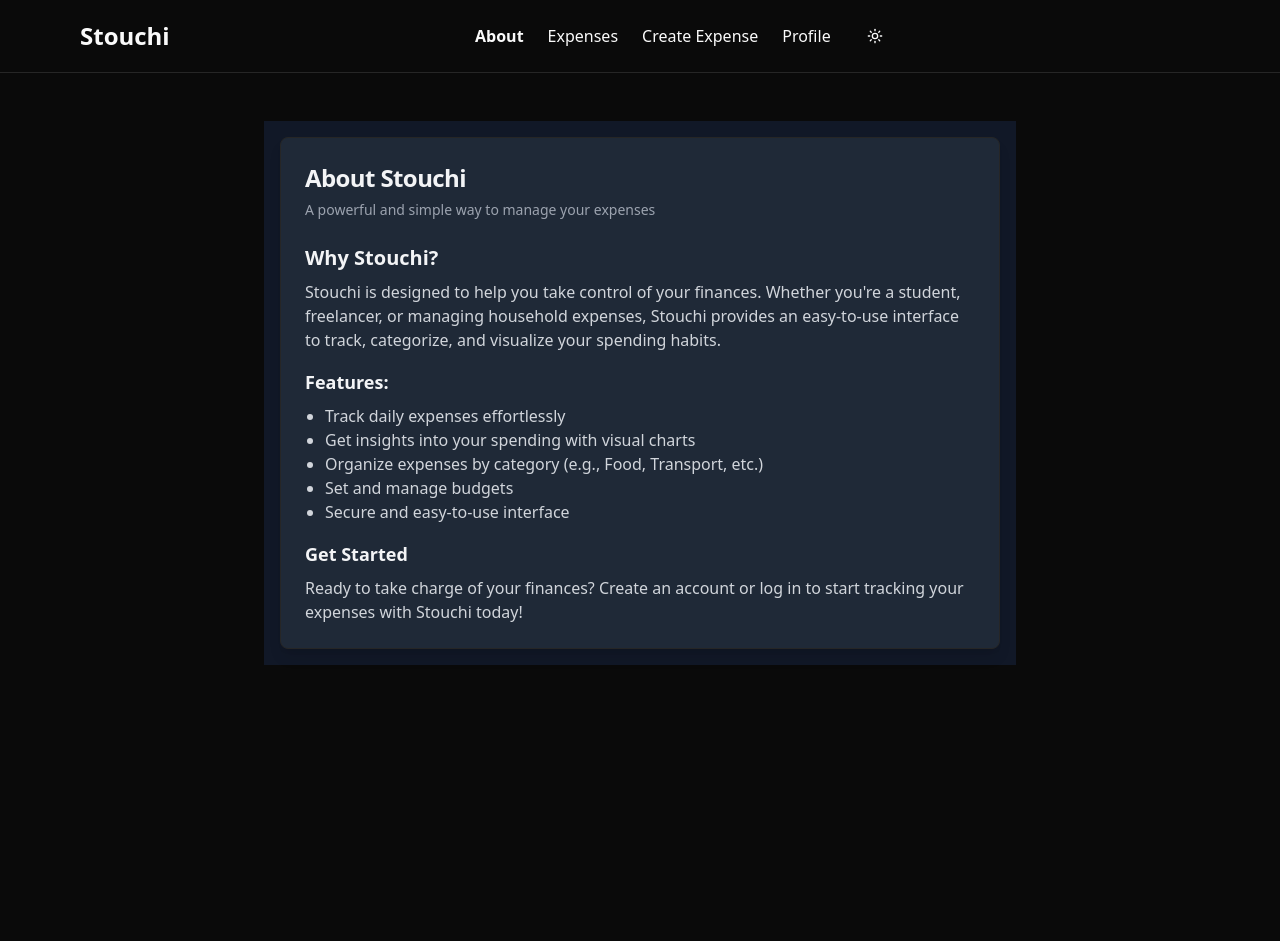
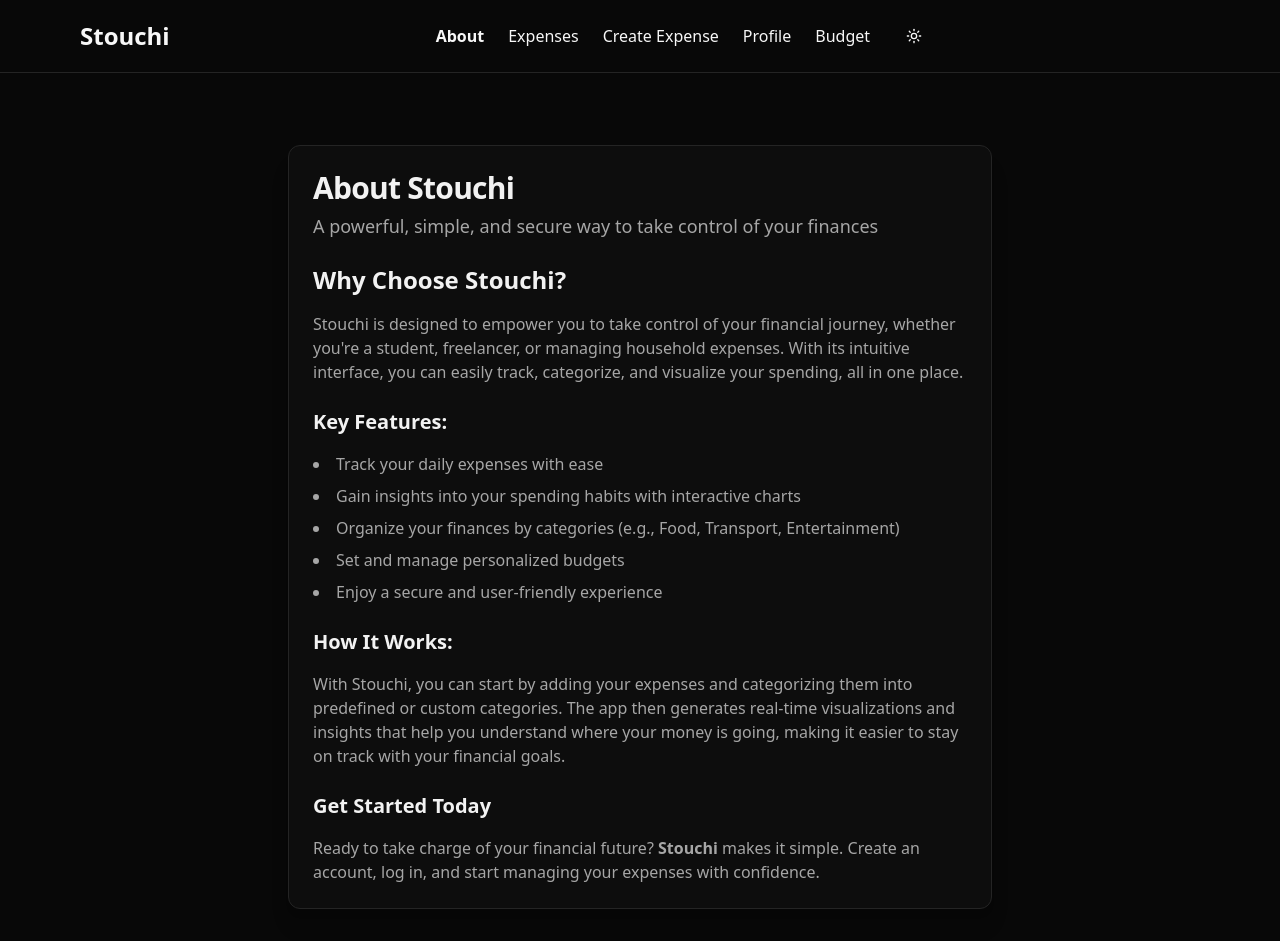
Before and after one commit to KhalidRouissi1/Stouchi, a React (Vite) app in the folder frontend/: page /about in a window 1280 px wide. Before the commit the page ends 800 px from the top, so only its background shows below. Built offline with nearby package versions, Linux system fonts and the light colour scheme; what hono would draw is missing.

Commit message:
Add expense budget fix design & add pro dashboard

```diff
--- a/frontend/package.json
+++ b/frontend/package.json
@@ -15,6 +15,7 @@
     "@radix-ui/react-progress": "^1.1.0",
     "@radix-ui/react-select": "^2.1.2",
     "@radix-ui/react-slot": "^1.1.0",
+    "@radix-ui/react-tabs": "^1.1.1",
     "@tanstack/react-form": "^0.36.0",
     "@tanstack/react-query": "^5.60.5",
     "@tanstack/react-router": "^1.82.1",
@@ -24,6 +25,7 @@
     "@types/canvas-confetti": "^1.6.4",
     "add": "^2.0.6",
     "canvas-confetti": "^1.9.3",
+    "card": "^2.5.4",
     "class-variance-authority": "^0.7.0",
     "clsx": "^2.1.1",
     "date-fns": "^4.1.0",
@@ -37,6 +39,7 @@
     "recharts": "^2.13.3",
     "shadcn": "^2.1.6",
     "sonner": "^1.7.0",
+    "tabs": "^0.2.0",
     "tailwind-merge": "^2.5.4",
     "tailwindcss": "^3.4.15",
     "tailwindcss-animate": "^1.0.7"
--- a/frontend/src/index.css
+++ b/frontend/src/index.css
@@ -1,65 +1,69 @@
 @tailwind base;
 @tailwind components;
 @tailwind utilities;
+
 @layer base {
   :root {
     --background: 0 0% 100%;
-    --foreground: 0 0% 3.9%;
+    --foreground: 0 0% 9%;
     --card: 0 0% 100%;
-    --card-foreground: 0 0% 3.9%;
+    --card-foreground: 0 0% 9%;
     --popover: 0 0% 100%;
-    --popover-foreground: 0 0% 3.9%;
-    --primary: 0 0% 9%;
+    --popover-foreground: 0 0% 9%;
+    --primary: 12 76% 41%;
     --primary-foreground: 0 0% 98%;
-    --secondary: 0 0% 96.1%;
+    --secondary: 0 0% 96%;
     --secondary-foreground: 0 0% 9%;
-    --muted: 0 0% 96.1%;
-    --muted-foreground: 0 0% 45.1%;
-    --accent: 0 0% 96.1%;
-    --accent-foreground: 0 0% 9%;
+    --muted: 0 0% 96%;
+    --muted-foreground: 0 0% 60%;
+    --accent: 12 76% 41%;
+    --accent-foreground: 0 0% 95%;
     --destructive: 0 84.2% 60.2%;
     --destructive-foreground: 0 0% 98%;
-    --border: 0 0% 89.8%;
-    --input: 0 0% 89.8%;
-    --ring: 0 0% 3.9%;
+    --border: 0 0% 89%;
+    --input: 0 0% 95%;
+    --ring: 0 0% 40%;
     --chart-1: 12 76% 61%;
-    --chart-2: 173 58% 39%;
-    --chart-3: 197 37% 24%;
+    --chart-2: 197 37% 24%;
+    --chart-3: 30 80% 55%;
     --chart-4: 43 74% 66%;
-    --chart-5: 27 87% 67%;
+    --chart-5: 340 75% 55%;
     --radius: 0.5rem;
   }
+
   .dark {
-    --background: 0 0% 3.9%;
-    --foreground: 0 0% 98%;
-    --card: 0 0% 3.9%;
-    --card-foreground: 0 0% 98%;
-    --popover: 0 0% 3.9%;
-    --popover-foreground: 0 0% 98%;
-    --primary: 0 0% 98%;
-    --primary-foreground: 0 0% 9%;
-    --secondary: 0 0% 14.9%;
-    --secondary-foreground: 0 0% 98%;
-    --muted: 0 0% 14.9%;
-    --muted-foreground: 0 0% 63.9%;
-    --accent: 0 0% 14.9%;
-    --accent-foreground: 0 0% 98%;
+    --background: 0 0% 3%;
+    --foreground: 0 0% 97%;
+    --card: 0 0% 5%;
+    --card-foreground: 0 0% 97%;
+    --popover: 0 0% 7%;
+    --popover-foreground: 0 0% 90%;
+    --primary: 12 76% 41%;
+    --primary-foreground: 0 0% 95%;
+    --secondary: 0 0% 12%;
+    --secondary-foreground: 0 0% 95%;
+    --muted: 0 0% 10%;
+    --muted-foreground: 0 0% 65%;
+    --accent: 12 76% 41%;
+    --accent-foreground: 0 0% 95%;
     --destructive: 0 62.8% 30.6%;
     --destructive-foreground: 0 0% 98%;
-    --border: 0 0% 14.9%;
-    --input: 0 0% 14.9%;
-    --ring: 0 0% 83.1%;
-    --chart-1: 220 70% 50%;
-    --chart-2: 160 60% 45%;
+    --border: 0 0% 14%;
+    --input: 0 0% 10%;
+    --ring: 0 0% 70%;
+    --chart-1: 12 76% 61%;
+    --chart-2: 197 37% 24%;
     --chart-3: 30 80% 55%;
-    --chart-4: 280 65% 60%;
+    --chart-4: 43 74% 66%;
     --chart-5: 340 75% 55%;
   }
 }
+
 @layer base {
   * {
     @apply border-border;
   }
+
   body {
     @apply bg-background text-foreground;
   }
--- a/frontend/src/routes/__root.tsx
+++ b/frontend/src/routes/__root.tsx
@@ -63,6 +63,9 @@ function NavBar({
         <Link to="/profile" className="[&.active]:font-bold">
           Profile
         </Link>
+        <Link to="/budget" className="[&.active]:font-bold">
+          Budget
+        </Link>
         <Button variant="ghost" size="icon" onClick={toggleDarkMode}>
           {isDark ? (
             <Sun className="h-[1.2rem] w-[1.2rem]" />
--- a/frontend/src/routes/_authenticated/expenses.tsx
+++ b/frontend/src/routes/_authenticated/expenses.tsx
@@ -87,9 +87,9 @@ function Expenses() {
                     </TableCell>
                   </TableRow>
                 ))
-            : data?.expenses.map((expense) => (
+            : data?.expenses.map((expense, index) => (
                 <TableRow key={expense.id}>
-                  <TableCell>{expense.id}</TableCell>
+                  <TableCell>{index + 1}</TableCell>
                   <TableCell className="font-medium">{expense.title}</TableCell>
                   <TableCell>{expense.amount}</TableCell>
                   <TableCell>{expense.date}</TableCell>
--- a/frontend/src/routes/about.tsx
+++ b/frontend/src/routes/about.tsx
@@ -13,49 +13,71 @@ export const Route = createFileRoute('/about')({
 
 function About() {
   return (
-    <div className="p-4 max-w-3xl m-auto bg-white dark:bg-gray-900 ">
-      <Card className="shadow-lg rounded-lg bg-gray-100 dark:bg-gray-800 text-gray-900 dark:text-white">
+    <div className="p-6 max-w-4xl mx-auto bg-background dark:bg-background">
+      <Card className="shadow-xl rounded-xl bg-card dark:bg-card text-card-foreground dark:text-card-foreground">
         <CardHeader>
-          <CardTitle className="text-2xl font-bold text-gray-800 dark:text-gray-100">
+          <CardTitle className="text-3xl font-bold text-primary dark:text-primary-foreground">
             About Stouchi
           </CardTitle>
-          <CardDescription className="text-gray-600 dark:text-gray-400 text-sm">
-            A powerful and simple way to manage your expenses
+          <CardDescription className="text-muted dark:text-muted-foreground text-lg">
+            A powerful, simple, and secure way to take control of your finances
           </CardDescription>
         </CardHeader>
         <CardContent>
-          <h2 className="text-xl font-semibold text-gray-800 dark:text-gray-100">
-            Why Stouchi?
-          </h2>
-          <p className="mt-2 text-gray-700 dark:text-gray-300">
-            Stouchi is designed to help you take control of your finances.
-            Whether you're a student, freelancer, or managing household
-            expenses, Stouchi provides an easy-to-use interface to track,
-            categorize, and visualize your spending habits.
-          </p>
-          <div className="mt-4">
-            <h3 className="text-lg font-semibold text-gray-800 dark:text-gray-100">
-              Features:
+          <section className="mb-6">
+            <h2 className="text-2xl font-semibold text-primary dark:text-primary-foreground">
+              Why Choose Stouchi?
+            </h2>
+            <p className="mt-4 text-muted dark:text-muted-foreground">
+              Stouchi is designed to empower you to take control of your
+              financial journey, whether you're a student, freelancer, or
+              managing household expenses. With its intuitive interface, you can
+              easily track, categorize, and visualize your spending, all in one
+              place.
+            </p>
+          </section>
+
+          <section className="mb-6">
+            <h3 className="text-xl font-semibold text-primary dark:text-primary-foreground">
+              Key Features:
             </h3>
-            <ul className="mt-2 list-disc pl-5 text-gray-700 dark:text-gray-300">
-              <li>Track daily expenses effortlessly</li>
-              <li>Get insights into your spending with visual charts</li>
+            <ul className="mt-4 list-inside list-disc text-muted dark:text-muted-foreground space-y-2">
+              <li>Track your daily expenses with ease</li>
               <li>
-                Organize expenses by category (e.g., Food, Transport, etc.)
+                Gain insights into your spending habits with interactive charts
               </li>
-              <li>Set and manage budgets</li>
-              <li>Secure and easy-to-use interface</li>
+              <li>
+                Organize your finances by categories (e.g., Food, Transport,
+                Entertainment)
+              </li>
+              <li>Set and manage personalized budgets</li>
+              <li>Enjoy a secure and user-friendly experience</li>
             </ul>
-          </div>
-          <div className="mt-4">
-            <h3 className="text-lg font-semibold text-gray-800 dark:text-gray-100">
-              Get Started
+          </section>
+
+          <section className="mb-6">
+            <h3 className="text-xl font-semibold text-primary dark:text-primary-foreground">
+              How It Works:
             </h3>
-            <p className="mt-2 text-gray-700 dark:text-gray-300">
-              Ready to take charge of your finances? Create an account or log in
-              to start tracking your expenses with Stouchi today!
+            <p className="mt-4 text-muted dark:text-muted-foreground">
+              With Stouchi, you can start by adding your expenses and
+              categorizing them into predefined or custom categories. The app
+              then generates real-time visualizations and insights that help you
+              understand where your money is going, making it easier to stay on
+              track with your financial goals.
             </p>
-          </div>
+          </section>
+
+          <section>
+            <h3 className="text-xl font-semibold text-primary dark:text-primary-foreground">
+              Get Started Today
+            </h3>
+            <p className="mt-4 text-muted dark:text-muted-foreground">
+              Ready to take charge of your financial future?{' '}
+              <strong>Stouchi</strong> makes it simple. Create an account, log
+              in, and start managing your expenses with confidence.
+            </p>
+          </section>
         </CardContent>
       </Card>
     </div>
--- a/frontend/vite.config.ts
+++ b/frontend/vite.config.ts
@@ -7,7 +7,7 @@ export default defineConfig({
   plugins: [react(), TanStackRouterVite()],
   resolve: {
     alias: {
-      '@': path.resolve(__dirname, 'src'), // Ensure this matches the tsconfig alias
+      '@': path.resolve(__dirname, 'src'),
     },
   },
   server: {
```
Also changed, not shown: frontend/src/components/ui/tabs.tsx (added, +53 -0 lines), frontend/src/routes/_authenticated/budget.tsx (+99 -2 lines), frontend/src/routes/_authenticated/index.tsx (+114 -45 lines), 1 other file (tests, documents, lock files or other folders).
